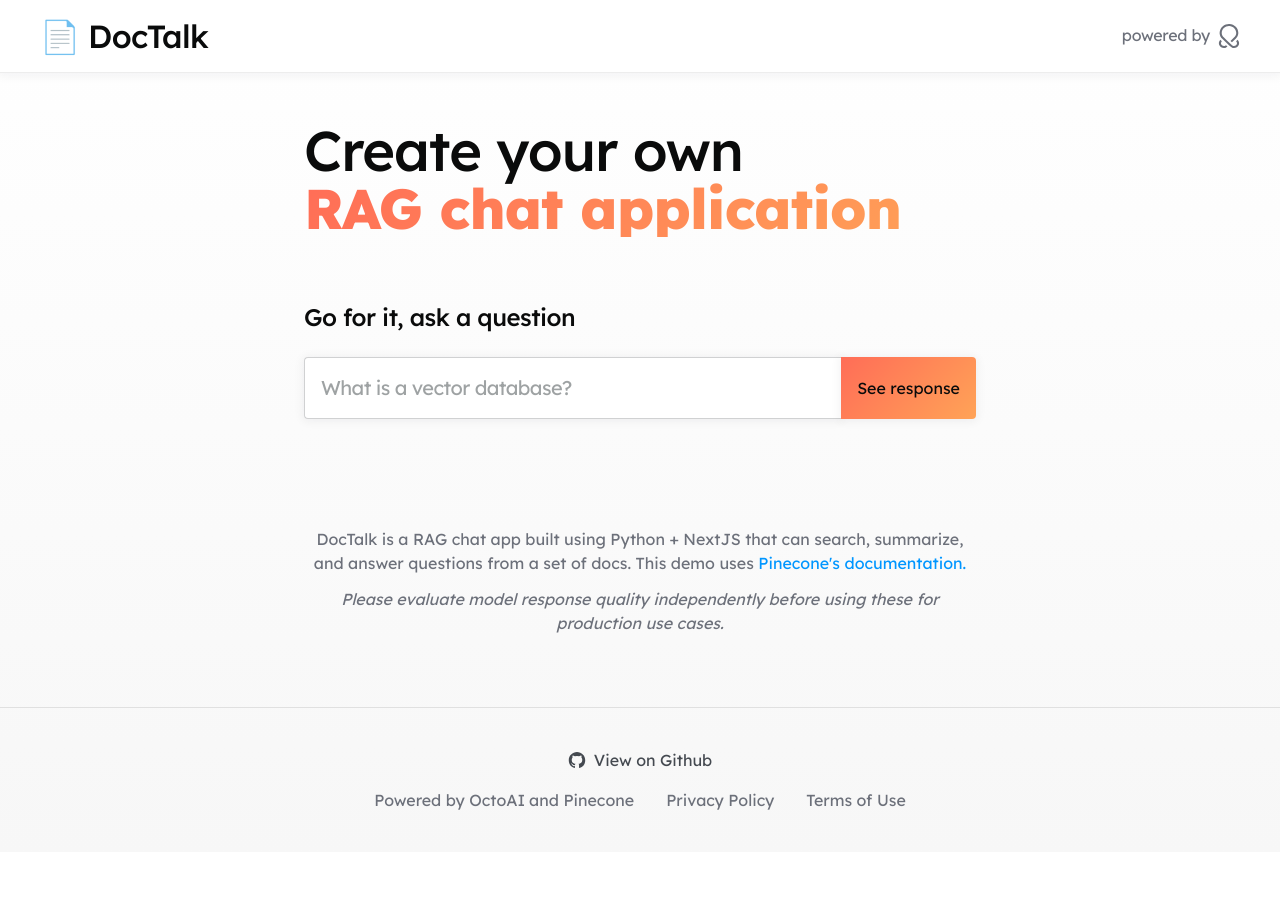
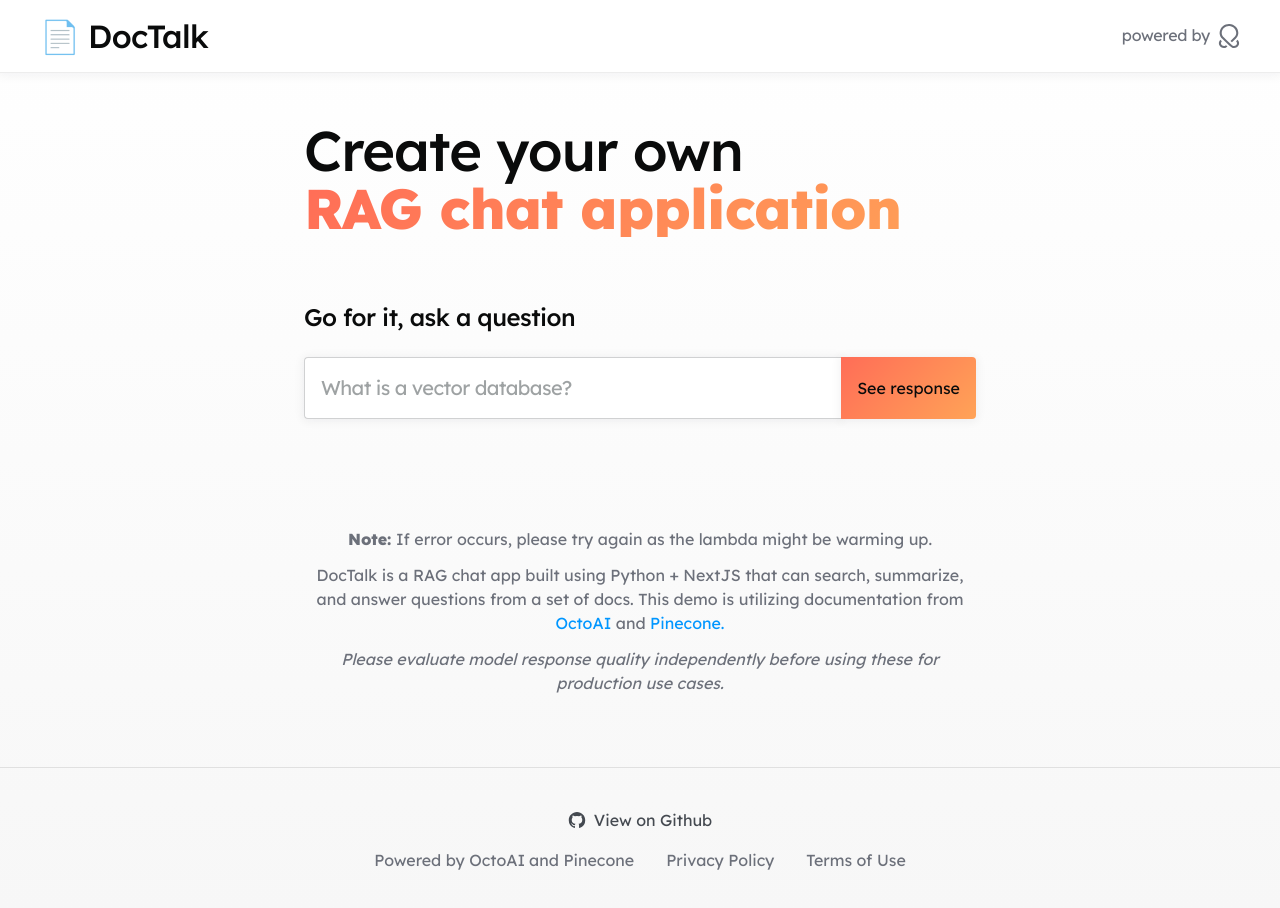
Before and after one commit to octoml/octoai-textgen-cookbook, a Next.js app in the folder doctalk/frontend/: page / in a window 1280 px wide. Shown: the top 908 px of the page. Before the commit the page ends 852 px from the top, so only its background shows below. Built offline with nearby package versions, Linux system fonts and the light colour scheme.

Commit message:
refactor: clarify that data is from both OctoAI and Pinecone docs * feat: add lambda cold start message * refactor: update data_source to reflect both docs

```diff
--- a/doctalk/frontend/src/app/api/ask/route.ts
+++ b/doctalk/frontend/src/app/api/ask/route.ts
@@ -12,7 +12,7 @@
       },
       body: JSON.stringify({
         prompt: data.prompt,
-        data_source: "pinecone",
+        data_source: "pinecone_and_octoai",
       }),
     });
 
--- a/doctalk/frontend/src/app/page.tsx
+++ b/doctalk/frontend/src/app/page.tsx
@@ -12,7 +12,9 @@
       <GeneratedImage />
       <div>
         <p className="credit">
-          DocTalk is a RAG chat app built using Python + NextJS that can search, summarize, and answer questions from a set of docs. This demo uses <a href="https://www.pinecone.io/" target="_blank">Pinecone&apos;s documentation.</a></p>
+          <b>Note:</b> If error occurs, please try again as the lambda might be warming up.</p>
+        <p className="credit">
+          DocTalk is a RAG chat app built using Python + NextJS that can search, summarize, and answer questions from a set of docs. This demo is utilizing documentation from <a href="https://octo.ai/?utm_source=doctalk" target="_blank">OctoAI</a> and <a href="https://www.pinecone.io/" target="_blank">Pinecone.</a></p>
         <p className="disclaimer">
           Please evaluate model response quality independently before using these
           for production use cases.
```
Also changed, not shown: 1 other file (tests, documents, lock files or other folders).
